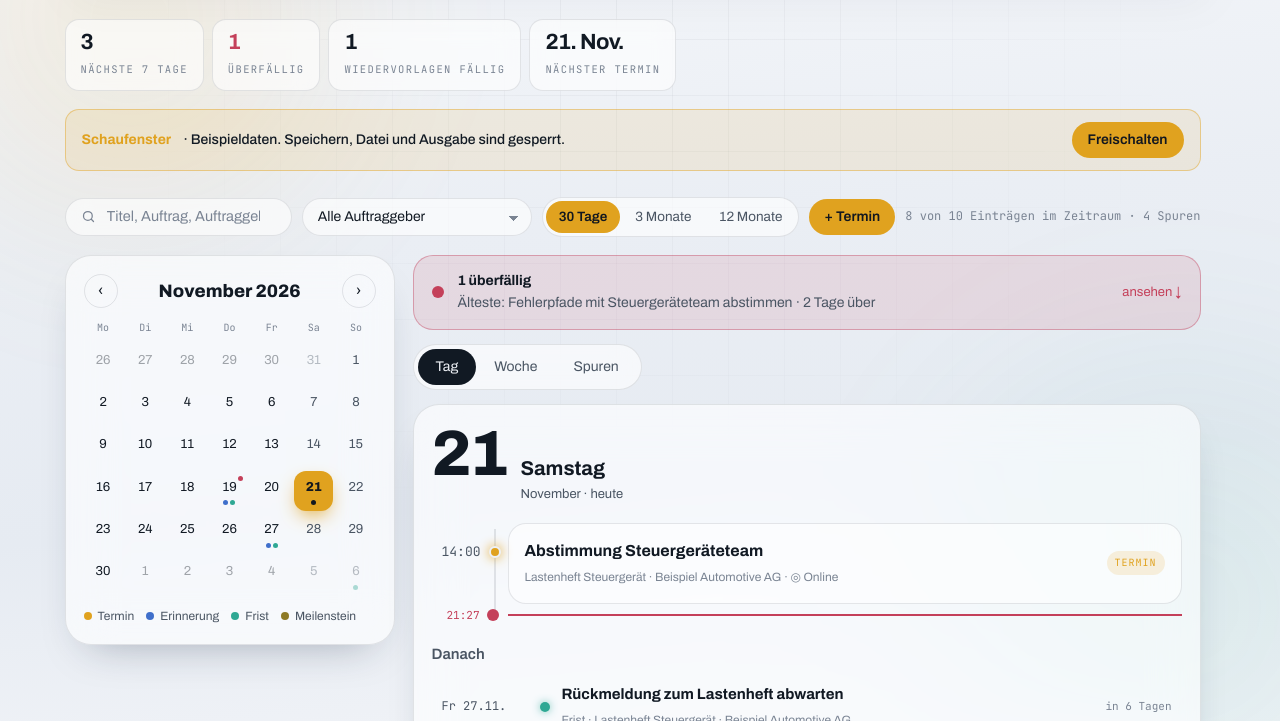
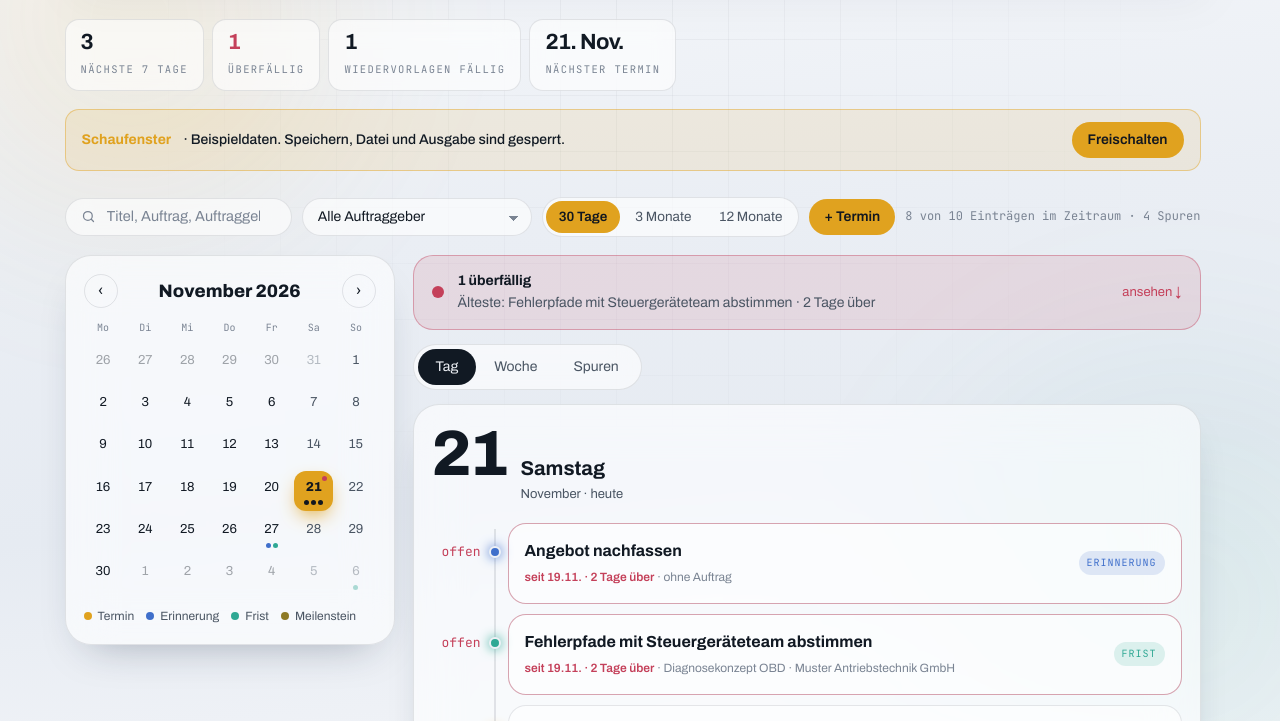
Before and after one commit to maikunverricht/Terminbuch, a plain HTML site: page index.html in a window 1280 px wide. Shown: the part 73-794 px from the top of the page. Drawn offline with Linux system fonts and the light colour scheme.

Commit message:
Offene Einträge aus der Vergangenheit wandern auf heute
Erinnerungen, Fristen und Meilensteine, die noch nicht erledigt sind und
vor heute liegen, erscheinen in Tag, Woche und Monat auf heute – oben, mit
„seit …“ und rot markiert. Das gespeicherte Datum bleibt unverändert;
Termine ohne Abschluss bleiben an ihrem Tag.

Co-Authored-By: Claude Opus 5.5 <noreply@anthropic.com>
Claude-Session: https://claude.ai/code/session_01MimSeyngP9b2gj2f27FEih

```diff
--- a/index.html
+++ b/index.html
@@ -467,6 +467,8 @@ html,body{overflow-x:clip}
 .tb-ev .tx{flex:1;min-width:0}.tb-ev b{display:block;font-size:16px}.tb-ev small{font-size:12px;color:var(--text-3)}
 .tb-ev .art{font-family:var(--mono);font-size:10px;letter-spacing:.1em;text-transform:uppercase;padding:4px 8px;border-radius:999px;color:var(--c);background:color-mix(in srgb,var(--c) 15%,transparent);white-space:nowrap}
 .tb-ev.done{opacity:.55}.tb-ev.done b{text-decoration:line-through}
+.tb-ev.mit{border-color:color-mix(in srgb,var(--bad) 40%,var(--line))}.tb-ev.mit .zeit{color:var(--bad)}.tb-ev .seit{font-style:normal;color:var(--bad);font-weight:600}
+.tb-chip.mit small{color:var(--bad)}
 .tb-jetzt{position:relative;height:0;margin:6px 0 16px;border-top:2px solid var(--bad)}
 .tb-jetzt span{position:absolute;left:-76px;top:-9px;width:48px;text-align:right;font-family:var(--mono);font-size:11px;color:var(--bad)}
 .tb-jetzt::before{content:"";position:absolute;left:-21px;top:-7px;width:12px;height:12px;border-radius:50%;background:var(--bad)}
@@ -3130,13 +3132,21 @@ const TB_WT = ['Sonntag','Montag','Dienstag','Mittwoch','Donnerstag','Freitag','
 let tbWahl = heute(), tbMon = heute().slice(0, 7), tbWoche = 0, tbUeberAuf = false;
 const tbSort = (a, b) => a.datum.localeCompare(b.datum) || String(a.von || '99').localeCompare(String(b.von || '99')) || a.titel.localeCompare(b.titel, 'de');
 const tbSpaet = e => !e.erledigt && e.datum < heute() && (e.art === 'frist' || e.art === 'ms');
+/* Seit 21.11.2026: Was sich schließen lässt (Erinnerung, Frist, Meilenstein) und noch offen in der
+   Vergangenheit liegt, wandert in Tag, Woche und Monat auf heute – mit „seit …“. Das gespeicherte
+   Datum bleibt unverändert. Termine ohne Abschluss bleiben an ihrem Tag. */
+const tbMit = e => !e.erledigt && e.datum < heute() && (e.art === 'erinnerung' || e.art === 'frist' || e.art === 'ms');
+function tbAm(sicht, s){ const h = heute();
+  if (s === h) return sicht.filter(e => e.datum === s || tbMit(e));
+  return sicht.filter(e => e.datum === s && !(s < h && tbMit(e))); }
+const tbSeit = e => 'seit ' + String(e.datum.slice(8, 10)) + '.' + String(e.datum.slice(5, 7)) + '.';
 function tbSub(e){ const o = orderOf(e.aufId), c = clientOf(e.agbId);
   return [o ? o.name : '', c ? c.name : '', e.ort ? '◎ ' + e.ort : ''].filter(Boolean).map(esc).join(' · ') || (e.quelle === 'as' ? 'aus dem Auftragsstatus' : 'ohne Auftrag'); }
 function tbAttr(e){
   return e.quelle === 'eigen' ? ' type="button" data-edit="' + esc(e.id) + '"'
     : ' href="https://maikunverricht.github.io/Auftragsstatus/' + (e.aufId ? '#a=' + encodeURIComponent(e.aufId) : '') + '" title="Im Auftragsstatus öffnen"';
 }
-const tbTag = (e, cls, inner) => (e.quelle === 'eigen' ? '<button' : '<a') + ' class="' + cls + ' tb-k' + (e.erledigt ? ' done' : '') + '" data-k="' + e.art + '"' + tbAttr(e) + '>' + inner + (e.quelle === 'eigen' ? '</button>' : '</a>');
+const tbTag = (e, cls, inner) => (e.quelle === 'eigen' ? '<button' : '<a') + ' class="' + cls + ' tb-k' + (e.erledigt ? ' done' : '') + (tbMit(e) ? ' mit' : '') + '" data-k="' + e.art + '"' + tbAttr(e) + '>' + inner + (e.quelle === 'eigen' ? '</button>' : '</a>');
 function tbKurz(d){ const x = new Date(d + 'T12:00:00'); return wtag.format(x).replace('.', '') + ' ' + String(x.getDate()).padStart(2, '0') + '.' + String(x.getMonth() + 1).padStart(2, '0') + '.'; }
 
 function tbMonat(){
@@ -3148,9 +3158,9 @@ function tbMonat(){
     + ['Mo','Di','Mi','Do','Fr','Sa','So'].map(w => '<span class="wt">' + w + '</span>').join('');
   for (let i = 0; i < 42; i++) {
     const d = new Date(start); d.setDate(start.getDate() + i); const s = iso(d);
-    const ev = sicht.filter(e => e.datum === s && !e.erledigt);
+    const ev = tbAm(sicht, s).filter(e => !e.erledigt);
     html += '<button type="button" class="tb-tag' + (d.getMonth() !== m - 1 ? ' fremd' : '') + (s === h ? ' heute' : '') + (s === tbWahl && s !== h ? ' wahl' : '')
-      + (d.getDay() % 6 === 0 ? ' we' : '') + (ev.some(tbSpaet) ? ' spaet' : '') + '" data-tag="' + s + '" aria-label="' + fmtDate(s) + (ev.length ? ', ' + ev.length + ' Einträge' : '') + '">'
+      + (d.getDay() % 6 === 0 ? ' we' : '') + (ev.some(e => tbSpaet(e) || (s === h && tbMit(e))) ? ' spaet' : '') + '" data-tag="' + s + '" aria-label="' + fmtDate(s) + (ev.length ? ', ' + ev.length + ' Einträge' : '') + '">'
       + d.getDate() + '<span class="pkt">' + ev.slice(0, 3).map(e => '<i class="tb-k" data-k="' + e.art + '"></i>').join('') + '</span></button>';
   }
   html += '</div><div class="tb-leg">' + [['termin','Termin'],['erinnerung','Erinnerung'],['frist','Frist'],['ms','Meilenstein']]
@@ -3164,7 +3174,7 @@ function tbMonat(){
 function tbTagZeigen(){
   const box = $('#tbTag'); if (!box) return;
   const h = heute(), d = new Date(tbWahl + 'T12:00:00'), rel = tage(tbWahl, h);
-  const sicht = EINTR.filter(sichtbar), ev = sicht.filter(e => e.datum === tbWahl).sort(tbSort);
+  const sicht = EINTR.filter(sichtbar), ev = tbAm(sicht, tbWahl).sort((a, b) => (tbMit(b) - tbMit(a)) || tbSort(a, b));
   const jetzt = new Date(), jz = String(jetzt.getHours()).padStart(2, '0') + ':' + String(jetzt.getMinutes()).padStart(2, '0');
   let html = '<div class="tb-tk"><span class="gross">' + d.getDate() + '</span><span class="wd">' + TB_WT[d.getDay()]
     + '<small>' + TB_MON[d.getMonth()] + ' · ' + (rel === 0 ? 'heute' : rel === 1 ? 'morgen' : rel === -1 ? 'gestern' : rel > 0 ? 'in ' + rel + ' Tagen' : 'vor ' + (-rel) + ' Tagen') + '</small></span>'
@@ -3173,8 +3183,8 @@ function tbTagZeigen(){
   else {
     html += '<div class="tb-ag">'; let linie = tbWahl !== h;
     ev.forEach(e => {
-      if (!linie && (e.von || '99') > jz) { html += '<div class="tb-jetzt"><span>' + jz + '</span></div>'; linie = true; }
-      html += tbTag(e, 'tb-ev', '<span class="zeit">' + (e.von ? esc(e.von) : 'ganzt.') + '</span><span class="tx"><b>' + esc(e.titel) + '</b><small>' + tbSub(e) + '</small></span><span class="art">' + KIND[e.art] + '</span>');
+      if (!linie && !tbMit(e) && (e.von || '99') > jz) { html += '<div class="tb-jetzt"><span>' + jz + '</span></div>'; linie = true; }
+      html += tbTag(e, 'tb-ev', '<span class="zeit">' + (tbMit(e) ? 'offen' : e.von ? esc(e.von) : 'ganzt.') + '</span><span class="tx"><b>' + esc(e.titel) + '</b><small>' + (tbMit(e) ? '<em class="seit">' + tbSeit(e) + ' · ' + relTxt(tage(e.datum, h)) + '</em> · ' : '') + tbSub(e) + '</small></span><span class="art">' + KIND[e.art] + '</span>');
     });
     if (!linie) html += '<div class="tb-jetzt"><span>' + jz + '</span></div>';
     html += '</div>';
@@ -3194,9 +3204,9 @@ function tbWocheZeigen(){
   let html = '<div class="tb-wk"><b>KW ' + kw(d0) + ' · ' + tbKurz(mo) + ' – ' + tbKurz(plus(mo, 6)) + '</b><button type="button" data-w="-1" aria-label="Vorwoche">‹</button>'
     + (tbWoche ? '<button type="button" data-w="0">Heute</button>' : '') + '<button type="button" data-w="1" aria-label="Nächste Woche">›</button></div><div class="tb-woche">';
   for (let i = 0; i < 7; i++) {
-    const s = plus(mo, i), x = new Date(s + 'T12:00:00'), ev = sicht.filter(e => e.datum === s).sort(tbSort);
+    const s = plus(mo, i), x = new Date(s + 'T12:00:00'), ev = tbAm(sicht, s).sort((a, b) => (tbMit(b) - tbMit(a)) || tbSort(a, b));
     html += '<div class="tb-wt' + (s === h ? ' heute' : '') + (i > 4 ? ' we' : '') + '"><h4>' + wtag.format(x).replace('.', '') + ' <b>' + x.getDate() + '</b></h4>'
-      + ev.map(e => tbTag(e, 'tb-chip', '<b>' + esc(e.titel) + '</b><small>' + (e.von ? esc(e.von) : KIND[e.art]) + '</small>')).join('') + '</div>';
+      + ev.map(e => tbTag(e, 'tb-chip', '<b>' + esc(e.titel) + '</b><small>' + (tbMit(e) ? tbSeit(e) : e.von ? esc(e.von) : KIND[e.art]) + '</small>')).join('') + '</div>';
   }
   box.innerHTML = html + '</div>';
   box.querySelectorAll('[data-w]').forEach(b => b.addEventListener('click', () => { tbWoche = +b.dataset.w === 0 ? 0 : tbWoche + (+b.dataset.w); tbWocheZeigen(); }));
```
